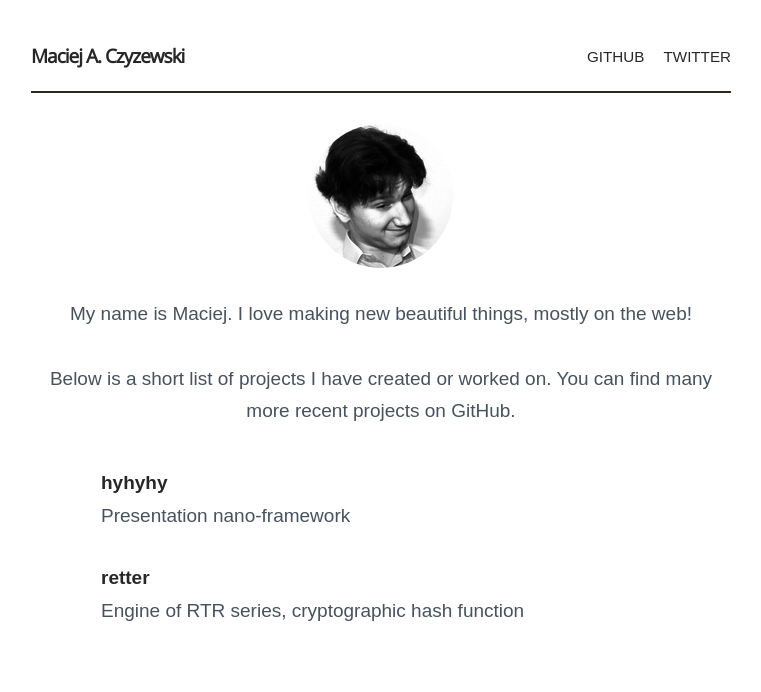
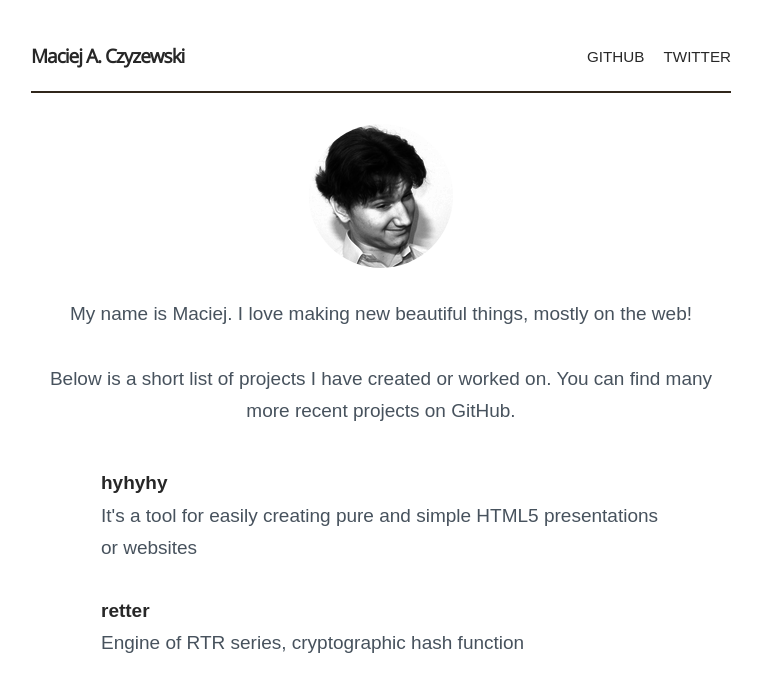
Before and after one commit to maciejczyzewski/maciejczyzewski.github.io, a Jekyll site: the page built from about.md, in a window 1280 px wide, cut to the strip 0-717 px from the top of the page. Shown: the top 692 px of the strip, without its empty margins (259-1020 px from the left). Built offline with Jekyll 4.4.1, drawn with Linux system fonts in a browser that asks for light colours; Markdown is read by kramdown in place of the engine named in the settings.

Commit message:
Update about.md

```diff
--- a/about.md
+++ b/about.md
@@ -13,7 +13,7 @@ layout: page
 <main class="content post" role="projects">
 <article>
     <header><a href="https://github.com/MaciejCzyzewski/hyhyhy">hyhyhy</a></header>
-    <p>Presentation nano-framework</p>
+    <p>It's a tool for easily creating pure and simple HTML5 presentations or websites</p>
 </article>
 <article>
     <header><a href="https://github.com/MaciejCzyzewski/retter">retter</a></header>
```
